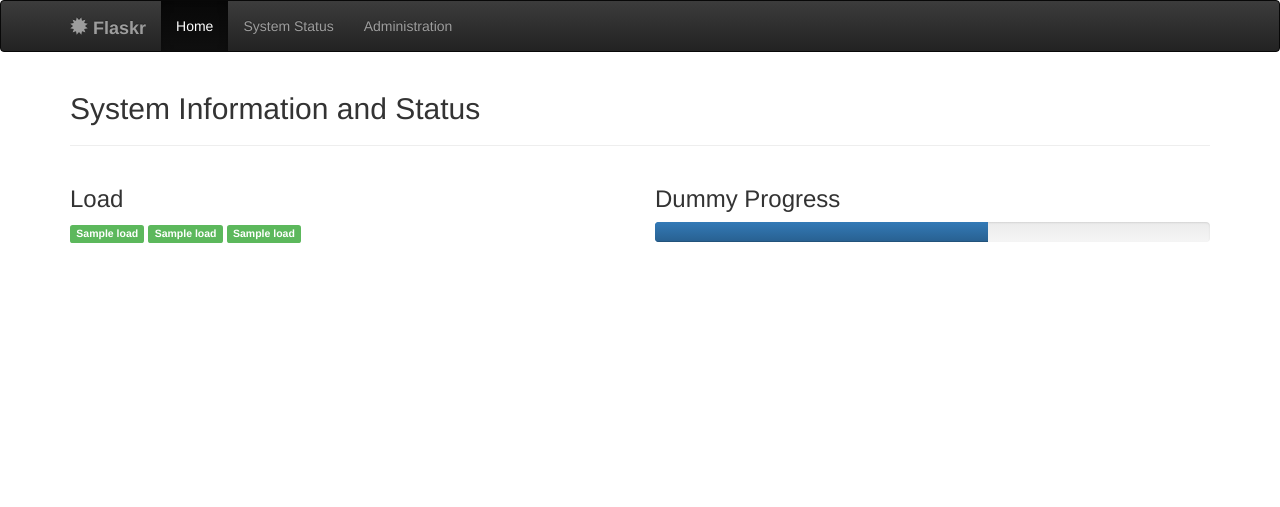
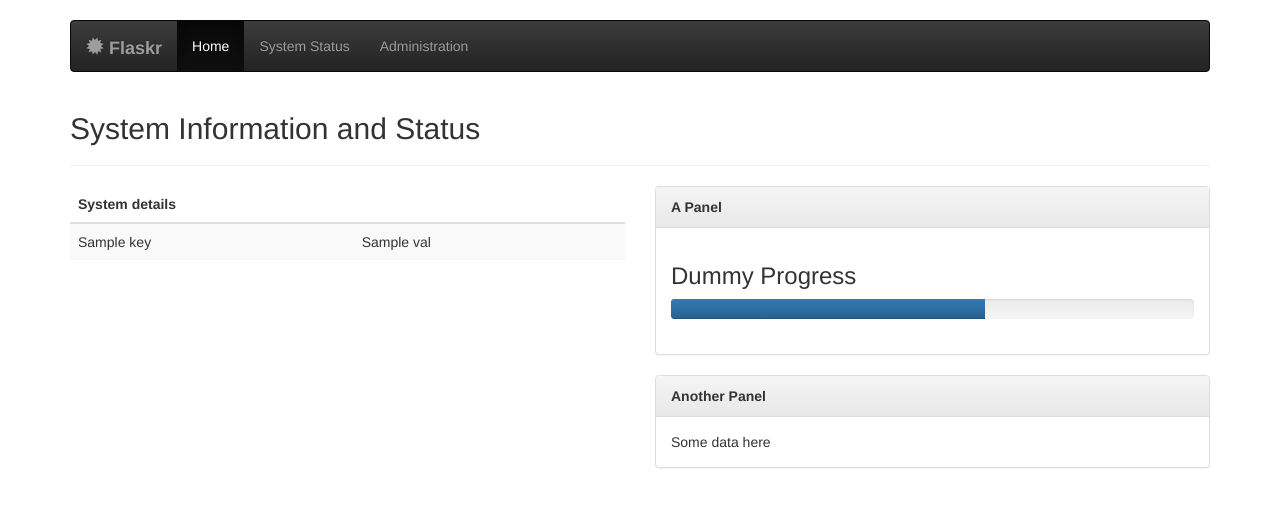
Before and after one commit to punitsoni/flaskr, a Flask app: template app/templates/sysinfo.html in a window 1280 px wide. Shown: the top 507 px of the page. Run offline with Flask 2, Linux system fonts and the light colour scheme; the template is opened without the code that fills it: most values are stand-ins (such as "Sample title", 1, 10 or a date in 2020); some libraries are stand-ins or nearby versions.

Commit message:
system info and layout updates

```diff
--- a/app/__init__.py
+++ b/app/__init__.py
@@ -1,7 +1,8 @@
 import sqlite3
 from flask import Flask, request, session, g, redirect, url_for, \
-    abort, render_template, flash
+abort, render_template, flash
 from contextlib import closing
+import platform
 
 # import default config module
 import flaskr_config
@@ -9,17 +10,20 @@ import flaskr_config
 app = Flask(__name__)
 app.config.from_object(flaskr_config)
 app.config.from_envvar('FLASKR_CONFIG', silent=True)
-admin_username = "admin"
-admin_password = "default"
+
+sys_info = {}
+sys_info['system'] = platform.system()
+sys_info['processor'] = platform.processor()
+sys_info['architecture'] = platform.architecture()
 
 from app import views
 
 def init_db():
-	with closing(connect_db()) as db:
-		with app.open_resource('schema.sql', mode='r') as f:
-			db.cursor().executescript(f.read())
-		db.commit()
-        return app.config['DATABASE']
+    with closing(connect_db()) as db:
+        with app.open_resource('schema.sql', mode='r') as f:
+            db.cursor().executescript(f.read())
+            db.commit()
+    return app.config['DATABASE']
 
 def connect_db():
     return sqlite3.connect(app.config['DATABASE'])
--- a/app/templates/admin.html
+++ b/app/templates/admin.html
@@ -2,6 +2,8 @@
 {% block body %}
 <div class="container">
   {% if not session.logged_in %}
+  <div class="row">
+    <div class="col-sm-6">
       <h2>Login</h2>
       {% if error %}
       <div class="alert alert-danger">{{ error }}, try again!</div>
@@ -19,6 +21,8 @@
         </div>
         <button type="submit" class="btn btn-primary">Login</button>
       </form>
+    </div>
+    <div class="col-sm-6"></div>
   {% else %}
     <h2> Administrator Tools </h2>
     <p><button type="button" class="btn btn-danger"
--- a/app/templates/bs_layout.html
+++ b/app/templates/bs_layout.html
@@ -24,6 +24,8 @@
   <script src="static/main.js"></script>
 </head>
 <body role="document">
+<br>
+<div class="container">
   <nav class="navbar navbar-inverse">
     <div class="container">
       <div class="navbar-header">
@@ -42,6 +44,7 @@
     </div>
     </div>
   </nav>
+  </div>
   <div class="container">
     {% for message in get_flashed_messages() %}
     <div class="alert alert-info">{{ message }}
--- a/app/templates/sysinfo.html
+++ b/app/templates/sysinfo.html
@@ -4,12 +4,32 @@
 	<h2>System Information and Status</h2><hr>
 	<div class="row">
 		<div class="col-sm-6">
+      {#
       <h3>Load </h3>
       <span class="label label-success">{{ entries['load'][0] }}</span>
       <span class="label label-success">{{ entries['load'][1] }}</span>
       <span class="label label-success">{{ entries['load'][2] }}</span>
+      #}
+      <table class="table table-striped">
+        <thead>
+          <tr>
+            <th colspan="2">System details</th>
+          </tr>
+        </thead>
+        <tbody>
+          {% for key, val in sys_info.iteritems() %}
+          <tr>
+            <td>{{ key }}</td>
+            <td>{{ val }}</td>
+          </tr>
+          {% endfor %}
+        </tbody>
+      </table>
     </div>
     <div class="col-sm-6">
+      <div class="panel panel-default">
+        <div class="panel-heading"> <strong>A Panel</strong> </div>
+        <div class="panel-body">
           <h3> Dummy Progress </h3>
           <div class="progress">
             <div class="progress-bar" role="progressbar" aria-valuenow="60"
@@ -18,4 +38,12 @@
           </div>
         </div>
       </div>
+      <div class="panel panel-default">
+       <div class="panel-heading"><strong> Another Panel</strong> </div>
+       <div class="panel-body">
+        Some data here
+      </div>
+    </div>
+  </div>
+</div>
 {% endblock %}
```
Also changed, not shown: app/views.py (+31 -31 lines). Lines whose indentation alone changed are shown as unchanged.
